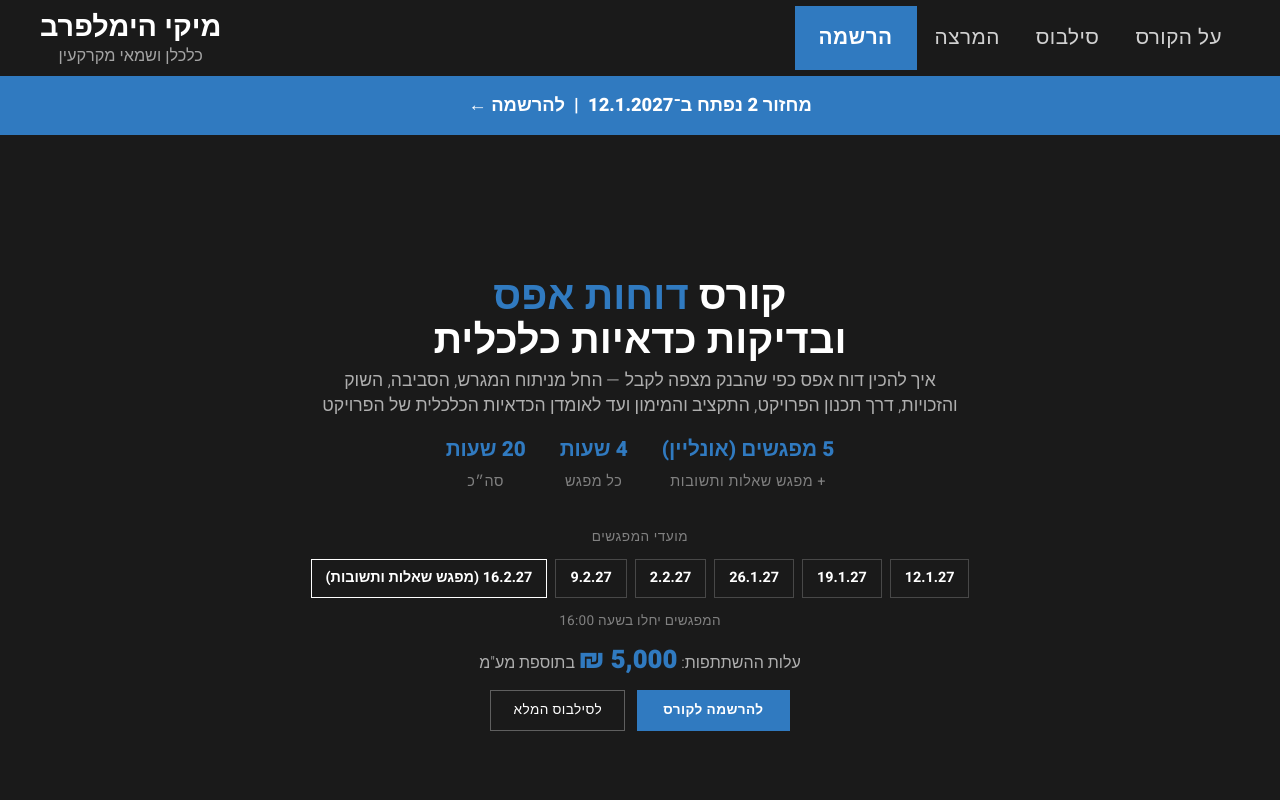
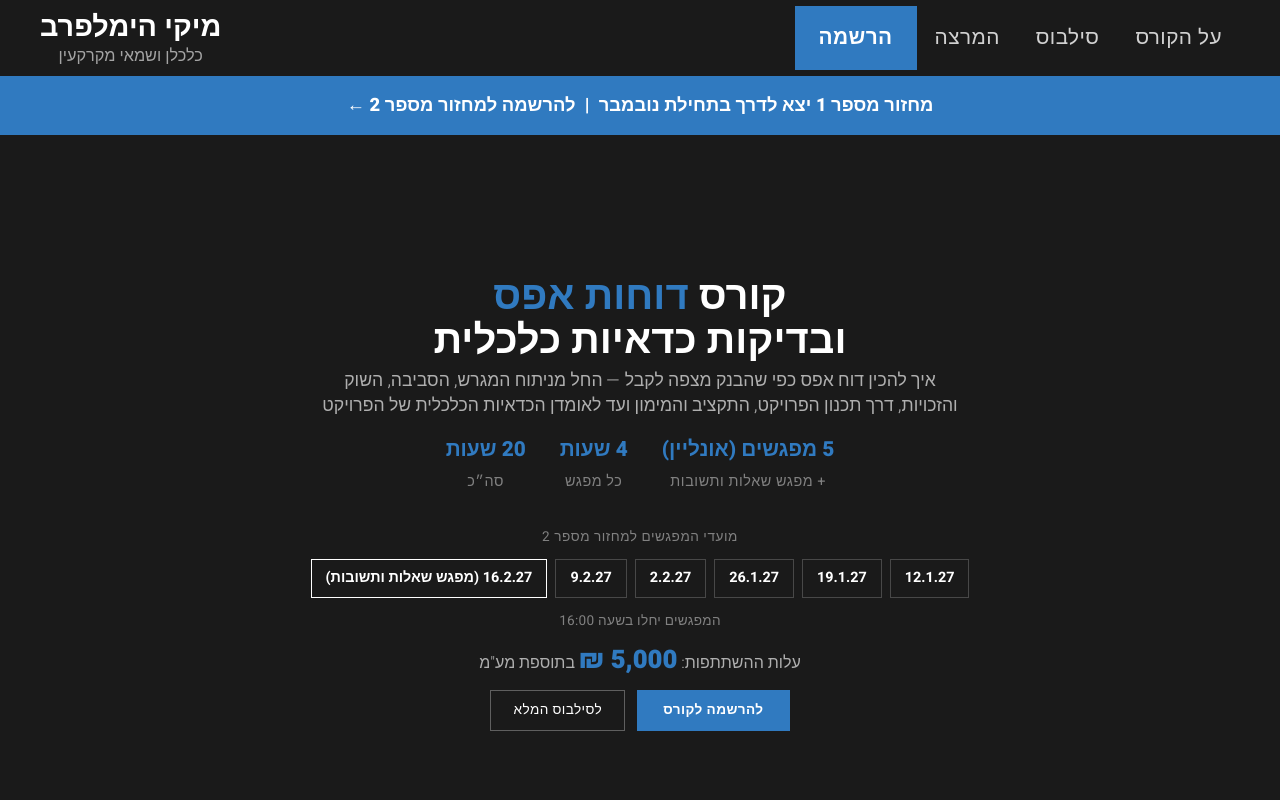
Before and after one commit to miki904/miki904.github.io, a plain HTML site: page course/index.html in a window 1280 px wide. Shown: the top 800 px of the page. Drawn offline with Linux system fonts and the light colour scheme.

Commit message:
Highlight cohort 1 launched and cohort 2 labels

```diff
--- a/course/index.html
+++ b/course/index.html
@@ -793,7 +793,7 @@ section { padding: 80px 40px; }
   </ul>
 </nav>
 
-<a href="#register" style="display:block;background:#307ac0;color:#fff;text-align:center;font-family:var(--font);font-weight:800;font-size:1.15rem;padding:14px 16px;text-decoration:none">מחזור 2 נפתח ב־12.1.2027 &nbsp;|&nbsp; להרשמה ←</a>
+<a href="#register" style="display:block;background:#307ac0;color:#fff;text-align:center;font-family:var(--font);font-weight:800;font-size:1.15rem;padding:14px 16px;text-decoration:none">מחזור מספר 1 יצא לדרך בתחילת נובמבר &nbsp;|&nbsp; להרשמה למחזור מספר 2 ←</a>
 <!-- HERO -->
 <div class="hero">
   <div class="hero-inner">
@@ -818,7 +818,7 @@ section { padding: 80px 40px; }
       </div>
     </div>
     <div class="dates-row">
-      <div class="dates-label">מועדי המפגשים</div>
+      <div class="dates-label">מועדי המפגשים למחזור מספר 2</div>
       <div class="dates-chips">
         <span class="date-chip">12.1.27</span>
         <span class="date-chip">19.1.27</span>
@@ -1133,7 +1133,7 @@ section { padding: 80px 40px; }
       </div>
 
       <div class="reg-form" id="regForm">
-        <div class="form-title">טופס הרשמה</div>
+        <div class="form-title">טופס הרשמה למחזור מספר 2</div>
         <div id="formContent">
           <div class="form-row">
             <div class="form-group">
```
